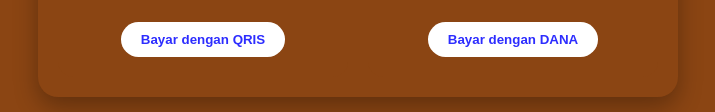
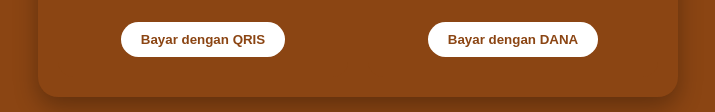
Before and after one commit to aissin03/Zhevanstore, a plain HTML site: page index.html in a window 1280 px wide. Shown: the part 249-361 px from the top of the page, without its empty margins (282-997 px from the left). Drawn offline with Linux system fonts and the light colour scheme.

Commit message:
Update style.css

```diff
--- a/style.css
+++ b/style.css
@@ -114,14 +114,14 @@
   border: none;
   border-radius: 25px;
   background-color: #ffffff;
-  color: #2d2dff;
+  color: #8B4513;
   font-weight: bold;
   cursor: pointer;
   transition: background-color 0.3s, color 0.3s;
 }
 
 .payment-option button:hover {
-  background-color: #2d2dff;
+  background-color: #8B4513;
   color: #ffffff;
 }
 
```
